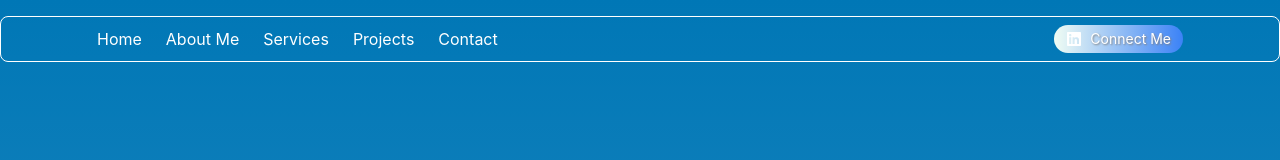
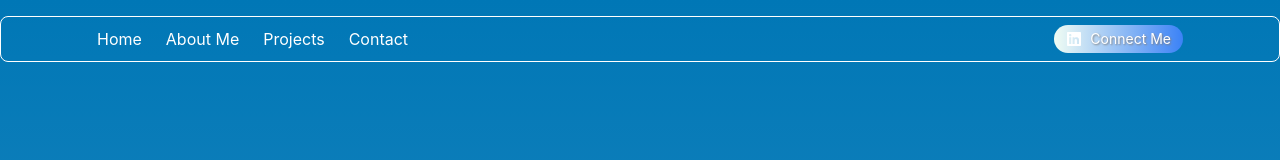
Before and after one commit to PatrickBastosDeveloper/MyPortfolio, a React (Vite) app: page / in a window 1280 px wide. Shown: the top 160 px of the page. Built offline with nearby package versions, Linux system fonts and the light colour scheme.

Commit message:
refactor: Remove Services link from Navbar component

```diff
--- a/src/components/Navbar.jsx
+++ b/src/components/Navbar.jsx
@@ -14,7 +14,6 @@ const Navbar = () => {
             <div className='space-x-6 hidden md:flex'>
                 <a href="#home" className='hover:text-gray-400'>Home</a>
                 <a href="#about" className='hover:text-gray-400'>About Me</a>
-                <a href="#service" className='hover:text-gray-400'>Services</a>
                 <a href="#project" className='hover:text-gray-400'>Projects</a>
                 <a href="#contact" className='hover:text-gray-400'>Contact</a>
             </div>
@@ -35,7 +34,6 @@ const Navbar = () => {
             <div className='md:hidden'>
                 <a href="#home" className='block py-2 hover:text-gray-400'>Home</a>
                 <a href="#about" className='block py-2 hover:text-gray-400'>About Me</a>
-                <a href="#service" className='block py-2 hover:text-gray-400'>Services</a>
                 <a href="#project" className='block py-2 hover:text-gray-400'>Projects</a>
                 <a href="#contact" className='block py-2 hover:text-gray-400'>Contact</a>
             </div>
```
